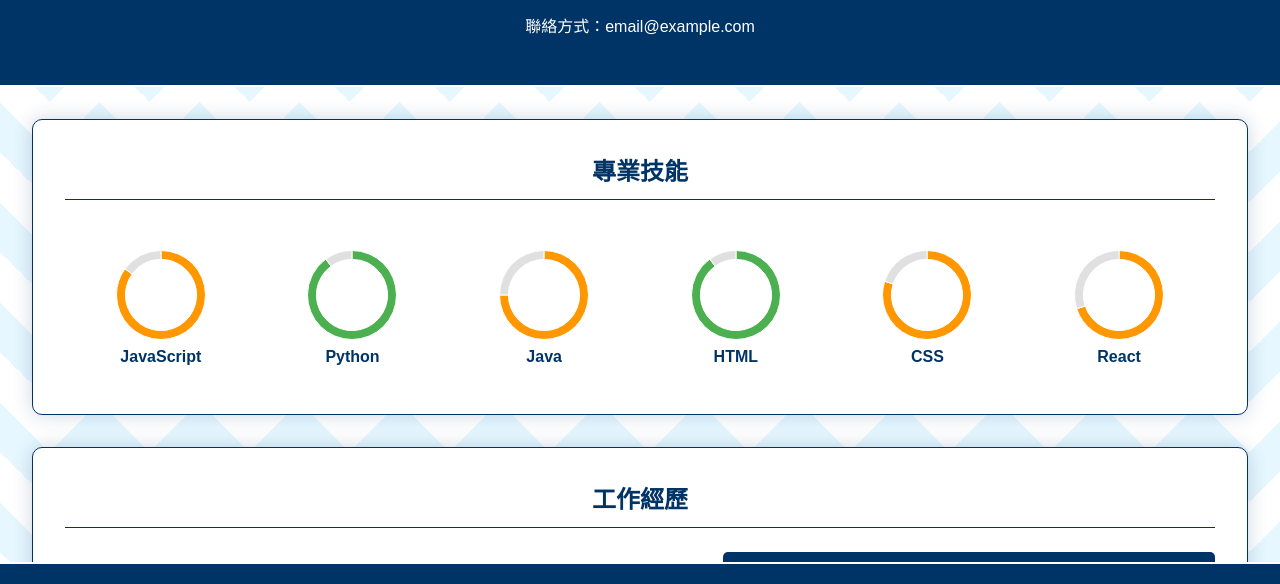
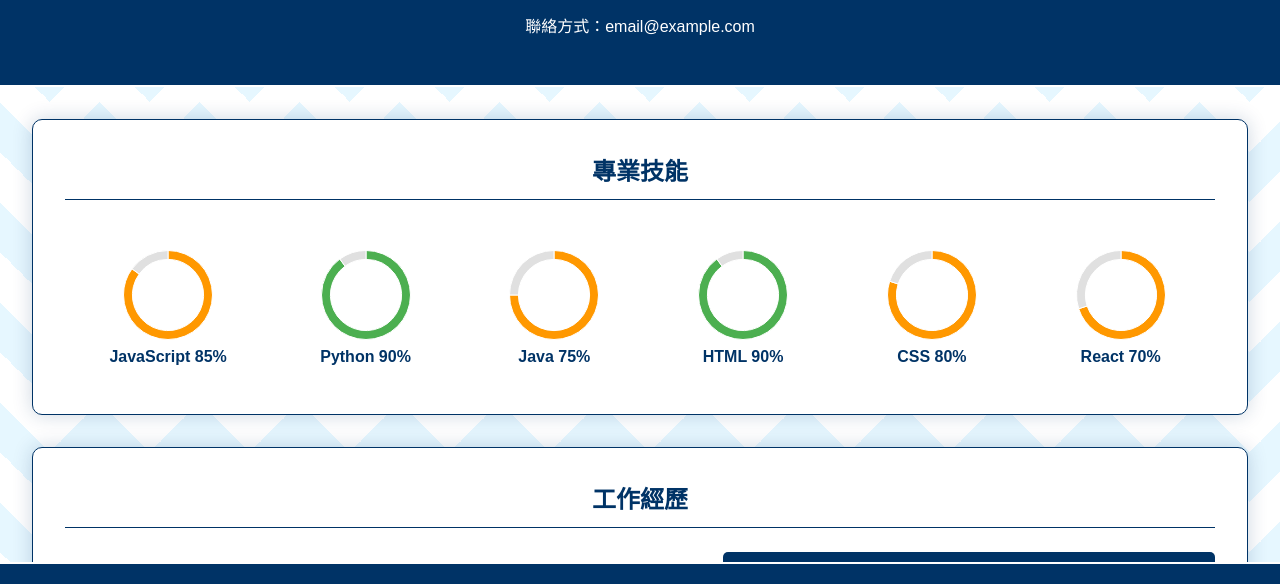
Before and after one commit to tainyuhu/Portfolio, a plain HTML site: page index.html in a window 1280 px wide. Shown: the part 148-732 px from the top of the page. Drawn offline with nearby package versions, Linux system fonts and the light colour scheme.

Commit message:
Update index.html

```diff
--- a/index.html
+++ b/index.html
@@ -20,37 +20,37 @@
                 <div class="skill-chart">
                     <canvas id="jsChart"></canvas>
                 </div>
-                <div class="skill-name">JavaScript</div>
+                <div class="skill-name">JavaScript 85%</div>
             </div>
             <div class="skill">
                 <div class="skill-chart">
                     <canvas id="pythonChart"></canvas>
                 </div>
-                <div class="skill-name">Python</div>
+                <div class="skill-name">Python 90%</div>
             </div>
             <div class="skill">
                 <div class="skill-chart">
                     <canvas id="javaChart"></canvas>
                 </div>
-                <div class="skill-name">Java</div>
+                <div class="skill-name">Java 75%</div>
             </div>
             <div class="skill">
                 <div class="skill-chart">
                     <canvas id="htmlChart"></canvas>
                 </div>
-                <div class="skill-name">HTML</div>
+                <div class="skill-name">HTML 90%</div>
             </div>
             <div class="skill">
                 <div class="skill-chart">
                     <canvas id="cssChart"></canvas>
                 </div>
-                <div class="skill-name">CSS</div>
+                <div class="skill-name">CSS 80%</div>
             </div>
             <div class="skill">
                 <div class="skill-chart">
                     <canvas id="reactChart"></canvas>
                 </div>
-                <div class="skill-name">React</div>
+                <div class="skill-name">React 70%</div>
             </div>
         </div>
     </section>
```
